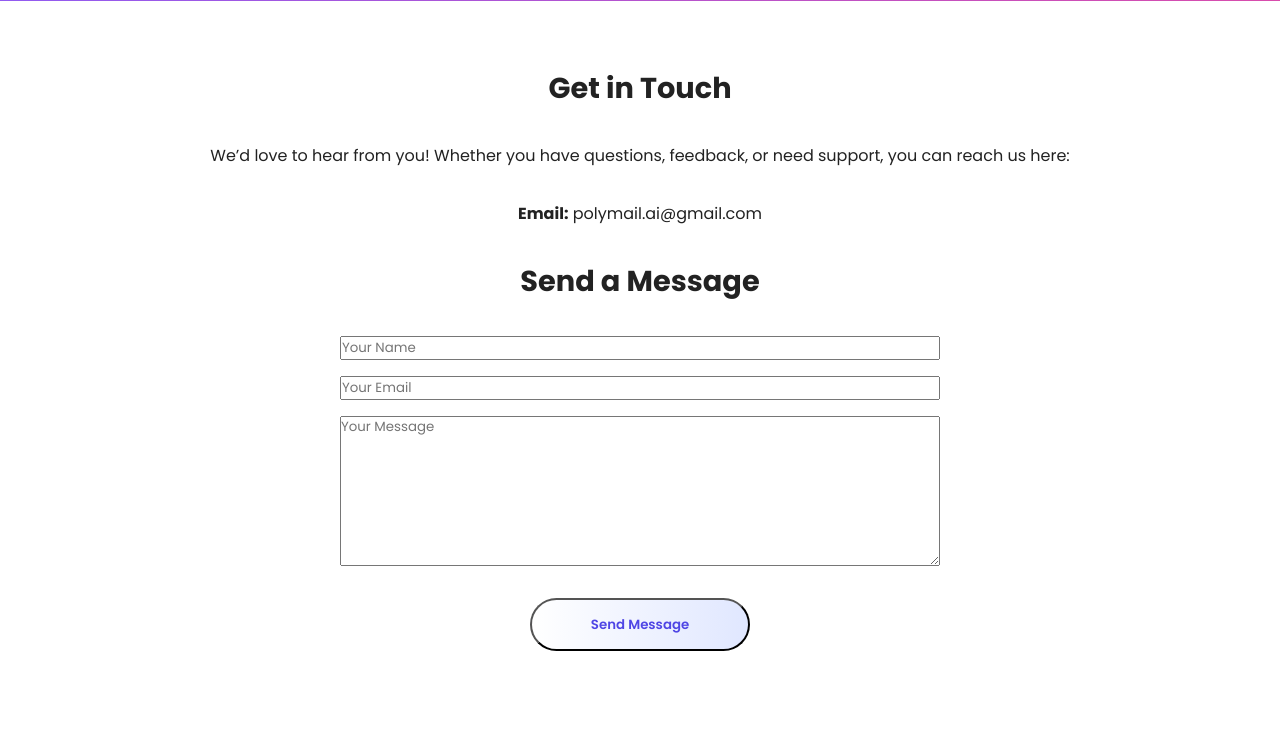
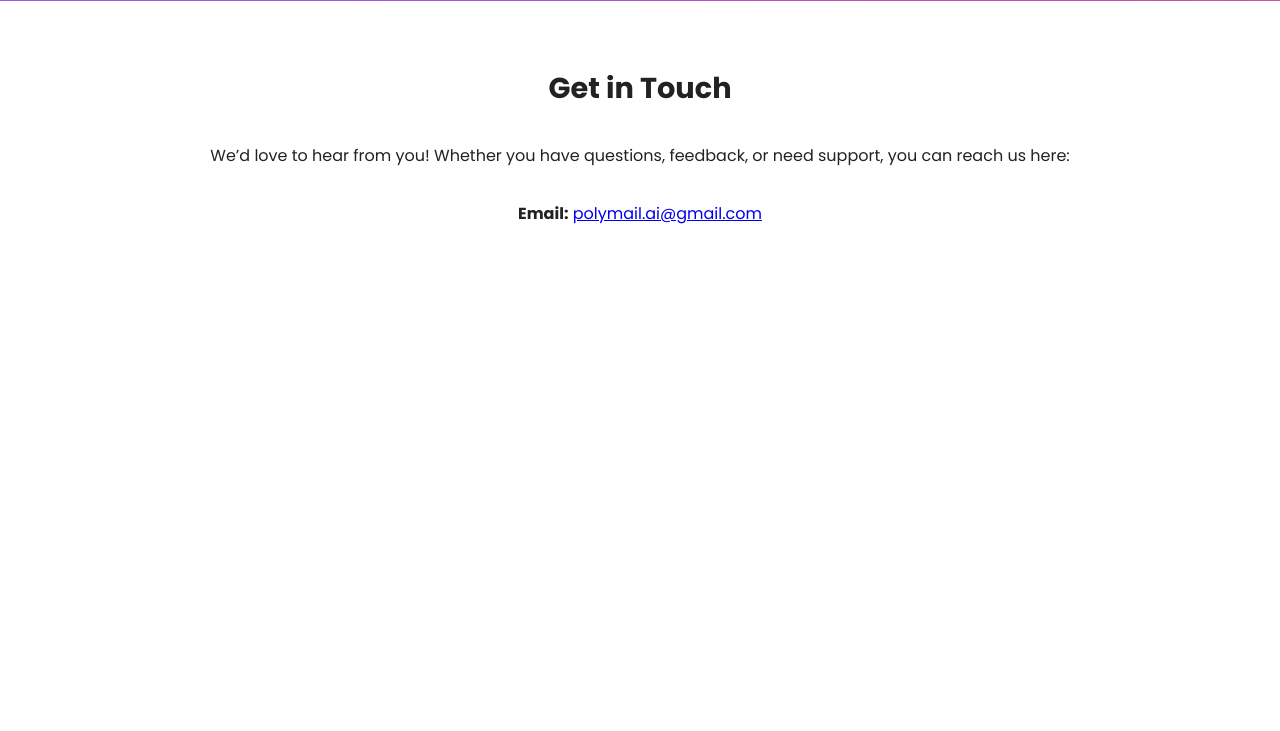
Before and after one commit to chuk16/POLYMAIL, a Flask app: page /contact in a window 1280 px wide. Shown: the part 799-1530 px from the top of the page. After the commit the page ends 1023 px from the top, so only its background shows below. Run offline with Flask 3, Linux system fonts and the light colour scheme.

Commit message:
Update contact.html

```diff
--- a/templates/contact.html
+++ b/templates/contact.html
@@ -29,68 +29,8 @@
   <section class="translator-section">
     <h3>Get in Touch</h3>
     <p style="margin-bottom:2rem;">We’d love to hear from you! Whether you have questions, feedback, or need support, you can reach us here:</p>
-    <p><strong>Email:</strong> polymail.ai@gmail.com</p>
-
-    <h3 style="margin-top:2rem;">Send a Message</h3>
-    <form id="contactForm" style="display:flex; flex-direction:column; gap:1rem; max-width:600px; margin:0 auto;">
-      <input type="text" id="name" placeholder="Your Name" required>
-      <input type="email" id="email" placeholder="Your Email" required>
-      <textarea id="message" placeholder="Your Message" required style="height:150px;"></textarea>
-      <button type="submit" class="cta">Send Message</button>
-      <p id="formFeedback" style="margin-top:0.5rem; color:green; display:none;"></p>
-    </form>
+    <p><strong>Email:</strong> <a href="mailto:polymail.ai@gmail.com">polymail.ai@gmail.com</a></p>
   </section>
 
-  <!-- AJAX SCRIPT -->
-  <script>
-  document.getElementById("contactForm").addEventListener("submit", async function(e) {
-    e.preventDefault();
-
-    const feedbackEl = document.getElementById("formFeedback");
-    feedbackEl.style.display = "none";
-    feedbackEl.style.color = "green";
-
-    const name = document.getElementById("name").value.trim();
-    const email = document.getElementById("email").value.trim();
-    const message = document.getElementById("message").value.trim();
-
-    if (!name || !email || !message) {
-      feedbackEl.textContent = "Please fill in all fields.";
-      feedbackEl.style.color = "red";
-      feedbackEl.style.display = "block";
-      return;
-    }
-
-    try {
-      // Use absolute URL for Render
-      const response = await fetch(window.location.origin + "/send_contact", {
-        method: "POST",
-        headers: { "Content-Type": "application/json" },
-        body: JSON.stringify({ name, email, message })
-      });
-
-      console.log("Raw response:", response);
-
-      const result = await response.json();
-      console.log("Parsed result:", result);
-
-      if (response.ok) {
-        feedbackEl.textContent = "Your message has been sent! We'll get back to you shortly.";
-        feedbackEl.style.color = "green";
-        feedbackEl.style.display = "block";
-        document.getElementById("contactForm").reset();
-      } else {
-        feedbackEl.textContent = result.error || "Something went wrong. Please try again later.";
-        feedbackEl.style.color = "red";
-        feedbackEl.style.display = "block";
-      }
-    } catch (err) {
-      console.error("Fetch error:", err);
-      feedbackEl.textContent = "An error occurred. Please try again later.";
-      feedbackEl.style.color = "red";
-      feedbackEl.style.display = "block";
-    }
-  });
-  </script>
 </body>
 </html>
```
